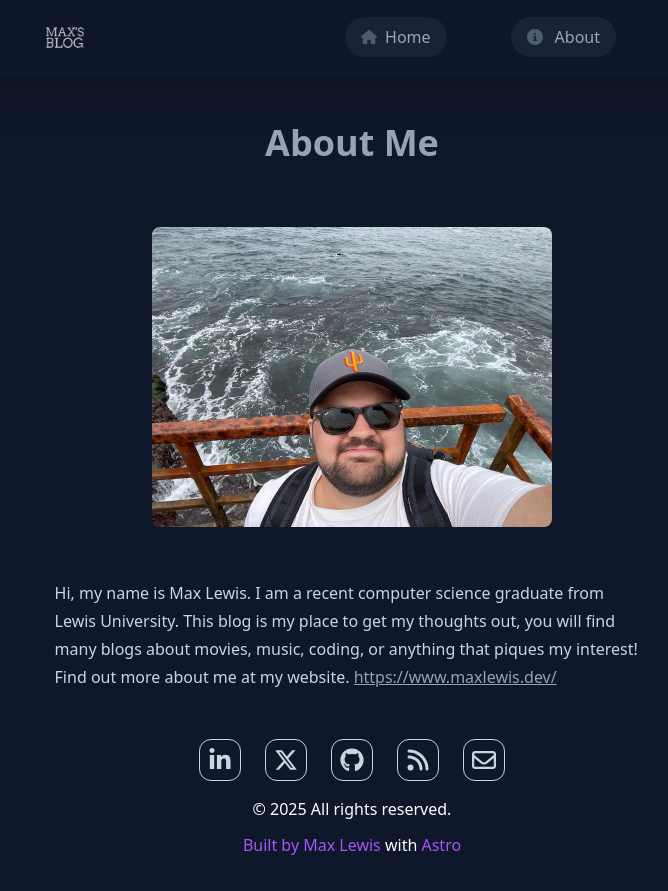
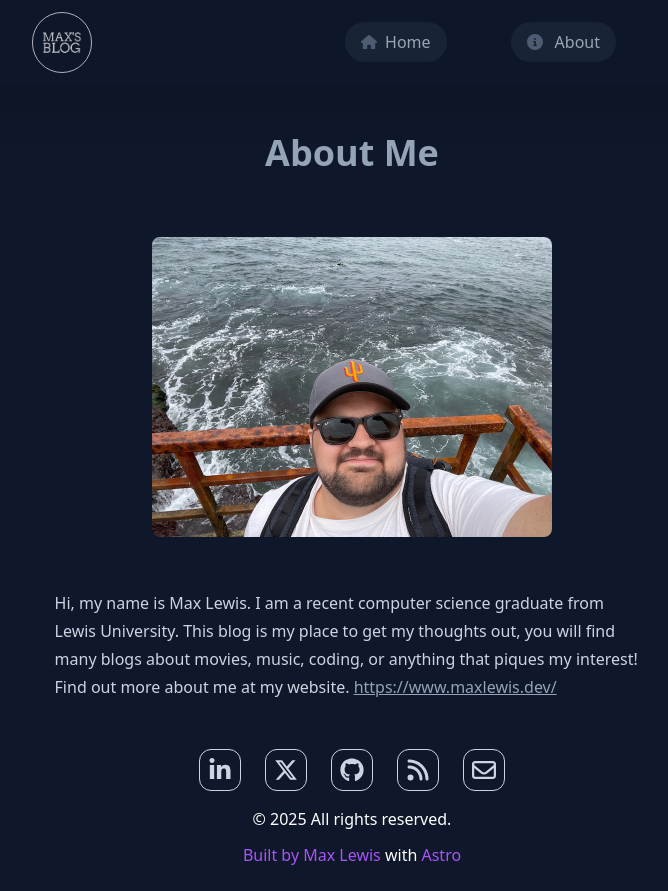
Before and after one commit to mslew/blog, an Astro site: page /about in a window 1280 px wide. Shown: the whole page, without its empty margins (288-956 px from the left). Built offline with nearby package versions, Linux system fonts and the light colour scheme; Astro itself is replaced by a stand-in of ours.

Commit message:
better logo

```diff
--- a/src/components/Nav.astro
+++ b/src/components/Nav.astro
@@ -6,7 +6,7 @@ import Info from "./icons/Info.astro";
 ---
 <header class="flex flex-row w-full place-self-center justify-center fixed z-50 bg-slate-900 opacity-75 shadow-2xl ">
     <nav class="text-white flex flex-row justify-between w-1/2 h-1/2 items-center pt-3 pb-3">
-        <a href="/"><Image class="ml-2" src={logonb} alt="logo" width={50}/></a>
+        <a href="/"><Image class="border rounded-full p-1" src={logonb} alt="logo" width={60}/></a>
         <div class="flex flex-row gap-8 sm:gap-16 md:mr-14 mr-4">
             <a href="/" class="group flex flex-row gap-2 items-center bg-slate-800 hover:bg-slate-500 pl-4 pr-4 pt-1 pb-1 rounded-full">
                 <Home class="w-4 fill-slate-500 group-hover:fill-slate-300" />
```
